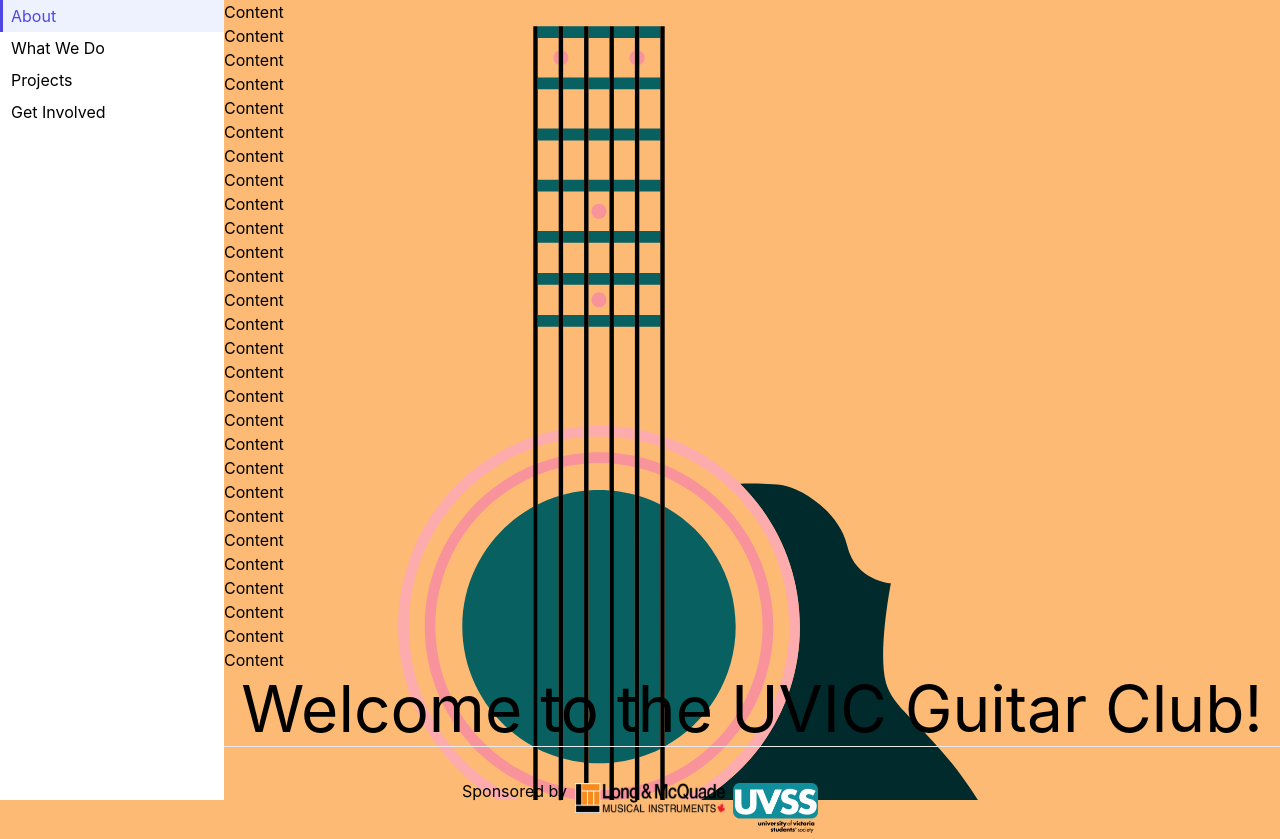
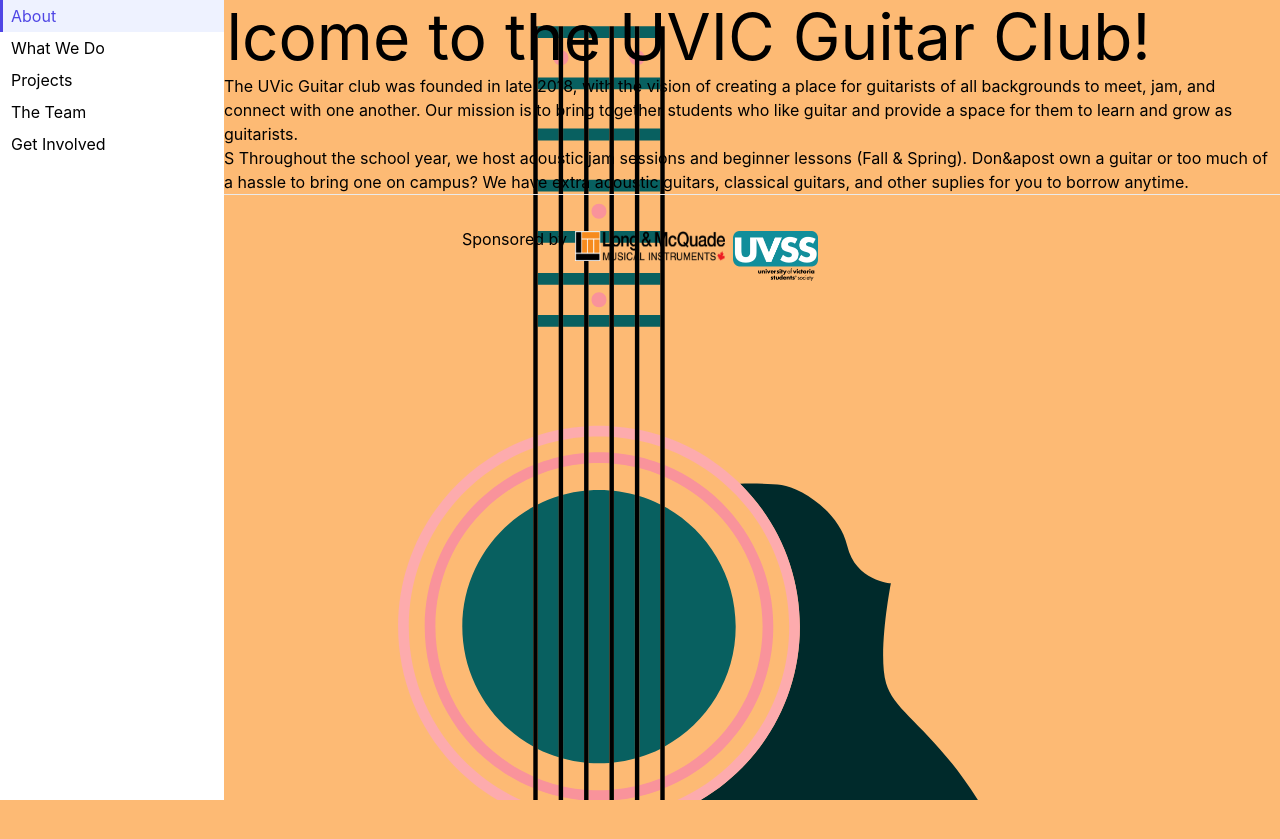
Before and after one commit to biryaniq/UVicGuitarClub, a Next.js app: page / in a window 1280 px wide. Shown: the top 839 px of the page. After the commit the page ends 800 px from the top, so only its background shows below. Built offline with nearby package versions, Linux system fonts and the light colour scheme.

Commit message:
added new components for each anchor

```diff
--- a/components/About/About.tsx
+++ b/components/About/About.tsx
@@ -6,7 +6,8 @@ const About = () => {
     <div>
       The UVic Guitar club was founded in late 2018, with the vision of creating
       a place for guitarists of all backgrounds to meet, jam, and connect with
-      one another.{" "}
+      one another. Our mission is to bring together students who like guitar and
+      provide a space for them to learn and grow as guitarists.
     </div>
   );
 };
--- /dev/null
+++ b/components/GetInvolved/GetInvolved.tsx
@@ -0,0 +1,7 @@
+import React from "react";
+
+const GetInvolved = () => {
+  return <div>-Join our official discord server -Become a volunteer</div>;
+};
+
+export default GetInvolved;
--- a/components/NavSidebar/NavSidebar.tsx
+++ b/components/NavSidebar/NavSidebar.tsx
@@ -10,6 +10,7 @@ const navLinks: NavigationLink[] = [
   { name: "About", link: "/#about" },
   { name: "What We Do", link: "/#what-we-do" },
   { name: "Projects", link: "/#projects" },
+  { name: "The Team", link: "/#team" },
   { name: "Get Involved", link: "/#get-involved" },
 ];
 
--- /dev/null
+++ b/components/Projects/Projects.tsx
@@ -0,0 +1,12 @@
+import React from "react";
+
+const Projects = () => {
+  return (
+    <div>
+      Cridge Centre for the Family Concert - Perform live for senior citizens
+      <div>Guitar Lending program</div>
+    </div>
+  );
+};
+
+export default Projects;
--- /dev/null
+++ b/components/Team/Team.tsx
@@ -0,0 +1,10 @@
+import React from "react";
+import styled from "styled-components";
+
+//team members go here
+
+const Team = () => {
+  return <div>Team</div>;
+};
+
+export default Team;
--- /dev/null
+++ b/components/WhatWeDo/WhatWeDo.tsx
@@ -0,0 +1,15 @@
+import React from "react";
+import styled from "styled-components";
+
+const WhatWeDo = () => {
+  return (
+    <div>
+      S Throughout the school year, we host acoustic jam sessions and beginner
+      lessons (Fall & Spring). Don&apost own a guitar or too much of a hassle to
+      bring one on campus? We have extra acoustic guitars, classical guitars,
+      and other suplies for you to borrow anytime.
+    </div>
+  );
+};
+
+export default WhatWeDo;
--- a/pages/index.tsx
+++ b/pages/index.tsx
@@ -4,9 +4,14 @@ import Image from "next/image";
 import styles from "../styles/Home.module.css";
 import styled from "styled-components";
 import { Router } from "react-router-dom";
+//components
 import Guitar from "../components/Guitar/Guitar";
 import NavSidebar from "../components/NavSidebar/NavSidebar";
-import About from "../components/About/about";
+import About from "../components/About/About";
+import WhatWeDo from "../components/WhatWeDo/WhatWeDo";
+import Team from "../components/Team/Team";
+import Projects from "../components/Projects/Projects";
+import GetInvolved from "../components/GetInvolved/GetInvolved";
 
 const Sidebar = styled.div`
   width: 14em;
@@ -52,44 +57,19 @@ const Home: NextPage = () => {
         <title>UVic Guitar Club</title>
       </Head>
 
+      <div>
+        <h1 className={styles.title}>Welcome to the UVIC Guitar Club!</h1>
+      </div>
+
       <Sidebar>
         <NavSidebar />
       </Sidebar>
       <Main>
+        <About />
+        <WhatWeDo />
         <GuitarPosition>
           <GuitarView />
         </GuitarPosition>
-        <h2>Content</h2>
-        <h2>Content</h2>
-        <h2>Content</h2>
-        <h2>Content</h2>
-        <h2>Content</h2>
-        <h2>Content</h2>
-        <h2>Content</h2>
-        <h2>Content</h2>
-        <h2>Content</h2>
-        <h2>Content</h2>
-        <h2>Content</h2>
-        <h2>Content</h2>
-        <h2>Content</h2>
-        <h2>Content</h2>
-        <h2>Content</h2>
-        <h2>Content</h2>
-        <h2>Content</h2>
-        <h2>Content</h2>
-        <h2>Content</h2>
-        <h2>Content</h2>
-        <h2>Content</h2>
-        <h2>Content</h2>
-        <h2>Content</h2>
-        <h2>Content</h2>
-        <h2>Content</h2>
-        <h2>Content</h2>
-        <h2>Content</h2>
-        <h2>Content</h2>
-        <div>
-          <h1 className={styles.title}>Welcome to the UVIC Guitar Club!</h1>
-        </div>
       </Main>
 
       <footer className={styles.footer}>
```
